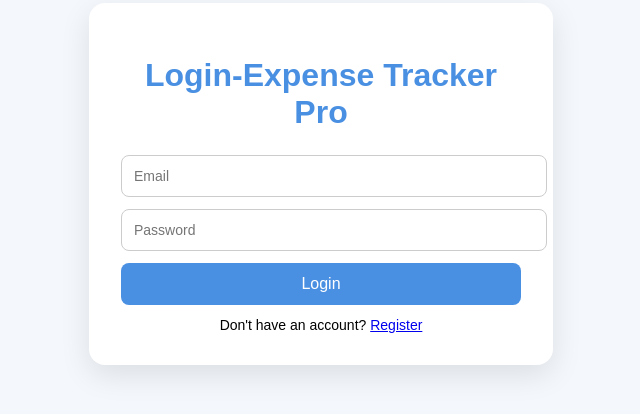
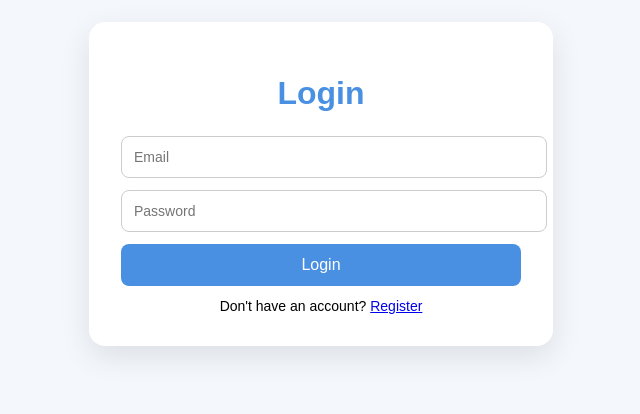
Before and after one commit to Manideep79810/expense_, a website: page login.html in a window 1280 px wide. Shown: the part 224-638 px from the top of the page, without its empty margins (319-959 px from the left). Drawn offline with Linux system fonts and the light colour scheme.

Commit message:
Update login.html

```diff
--- a/login.html
+++ b/login.html
@@ -28,7 +28,7 @@
 </head>
 <body>
   <div class="container">
-    <h1>Login-Expense Tracker Pro</h1>
+    <h1>Login</h1>
     <input type="email" id="email" placeholder="Email" />
     <input type="password" id="password" placeholder="Password" />
     <button id="loginBtn">Login</button>
```
